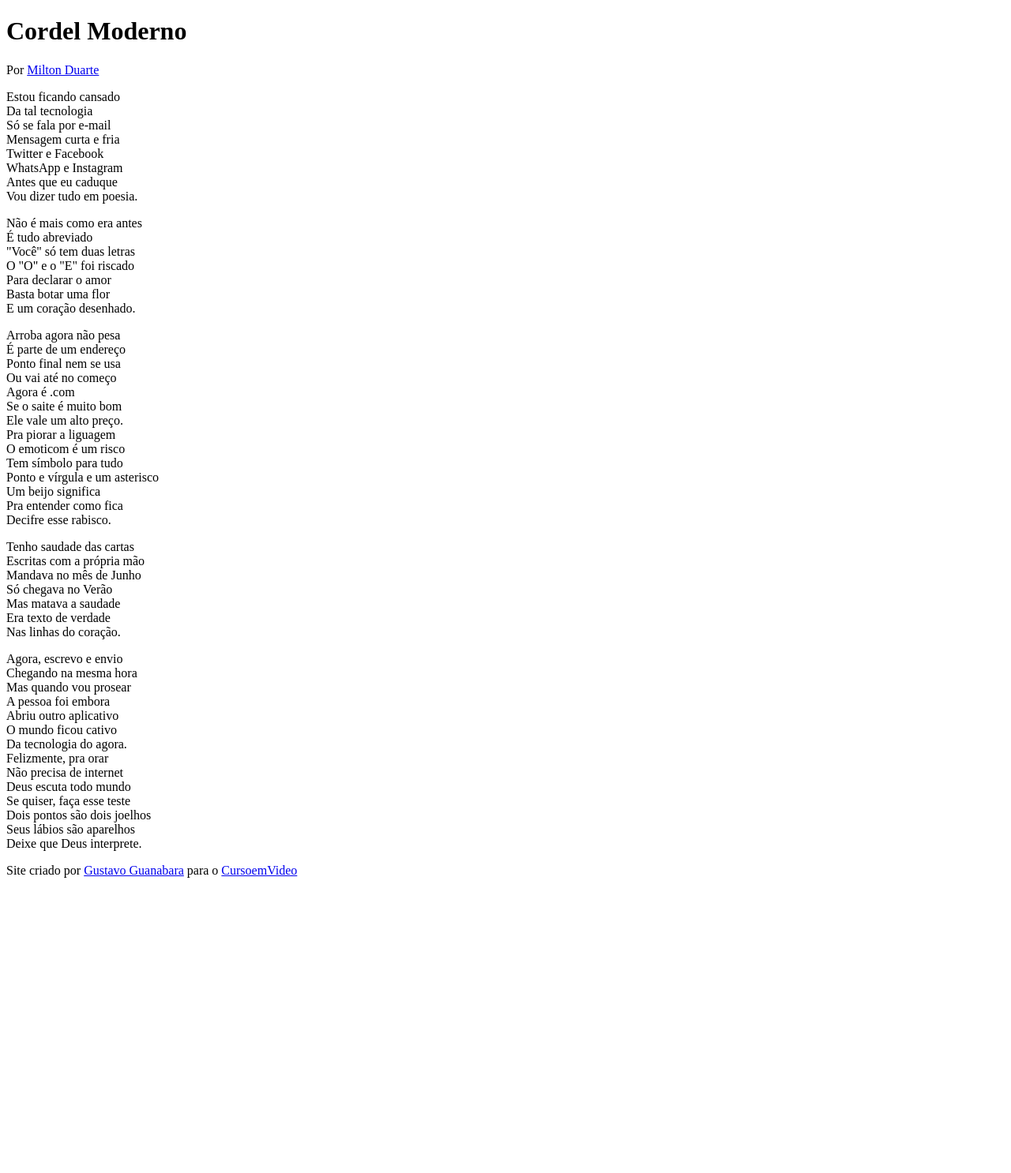
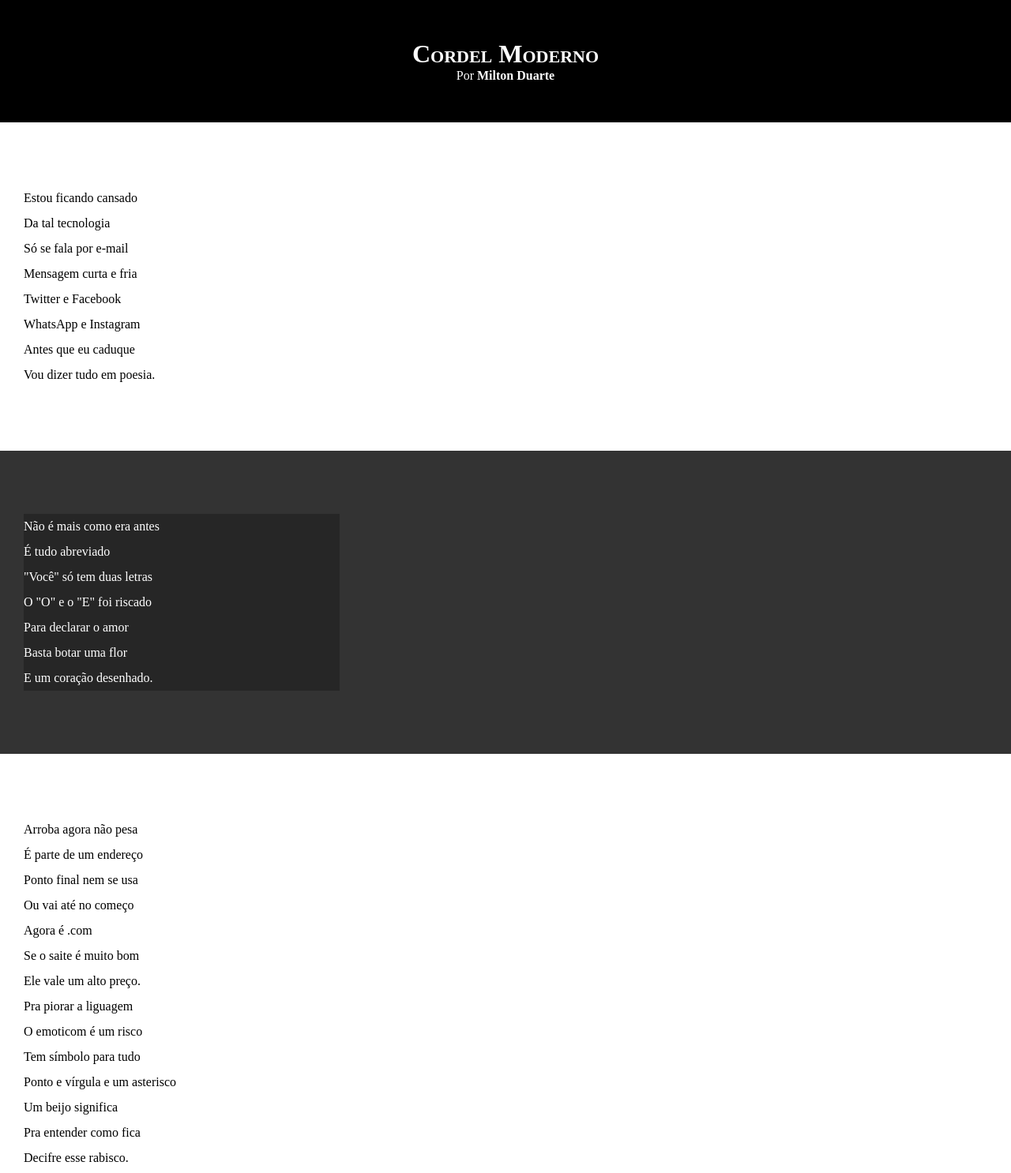
Before and after one commit to jonilson-luis/html-css, a plain HTML site: page desafios/d012/index.html in a window 1280 px wide. Shown: the top 1486 px of the page at 79% size. Before the commit the page ends 1128 px from the top, so only its background shows below. Drawn offline with Linux system fonts and the light colour scheme.

Commit message:
Atualizei o estilo dos textos e blocos

```diff
--- a/desafios/d012/estilo/style.css
+++ b/desafios/d012/estilo/style.css
@@ -1 +1,67 @@
 @charset "UTF-8";
+
+*{
+    margin: 0px;
+    padding: 0px;
+}
+
+html, body{
+    min-height: 100vh;
+    background-color: darkgrey;
+}
+
+header{
+    background-color: black;
+    color: white;
+    text-align: center;
+}
+
+header > h1{
+    padding-top: 50px;
+    /*text-transform: uppercase; Também torna as Letras Maiúsculas, no entanto diferente do font-variant, as Iniciais não são afetadas(ou seja tem a altura das demais)*/
+    font-variant: small-caps;
+}
+
+header > p{
+    padding-bottom: 50px;
+}
+
+header a, footer a{
+    color: white;
+    text-decoration: none;
+    font-weight: bolder;
+}
+
+header a:hover, footer a:hover{
+    text-decoration: underline;
+}
+
+section{
+    padding-top: 10vh;
+    padding-bottom: 10vh;
+    padding-left: 30px;
+    line-height: 2em;
+
+}
+
+section.normal{
+    background-color: white;
+    color: black;
+}
+
+section.imagem{
+    background-color: rgb(51, 51, 51);
+    color: white;
+}
+
+section.imagem > p{
+    background-color: rgba(0, 0, 0, 0.253);
+    width: 400px;
+}
+
+footer{
+    background-color: black;
+    color: white;
+    text-align: center;
+    padding: 10px;
+}
--- a/desafios/d012/index.html
+++ b/desafios/d012/index.html
@@ -9,10 +9,10 @@
 <body>
     <header>
         <h1>Cordel Moderno</h1>
-        <p>Por <a href="https://recantodasletras.com.br">Milton Duarte</a></p>
+        <p>Por <a href="https://recantodasletras.com.br" target="_blank">Milton Duarte</a></p>
     </header>
 
-    <section>
+    <section class="normal">
         <p>
             Estou ficando cansado <br>
             Da tal tecnologia <br>
@@ -25,7 +25,7 @@
         </p>
     </section>
 
-    <section>
+    <section class="imagem">
         <p>
             Não é mais como era antes <br>
             É tudo abreviado <br>
@@ -37,7 +37,7 @@
         </p>
     </section>
 
-    <section>
+    <section class="normal">
         <p>
             Arroba agora não pesa <br>
             É parte de um endereço <br>
@@ -56,7 +56,7 @@
         </p>
     </section>
 
-    <section>
+    <section class="imagem">
         <p>
             Tenho saudade das cartas <br>
             Escritas com a própria mão <br>
@@ -68,7 +68,7 @@
         </p>
     </section>
 
-    <section>
+    <section class="normal">
         <p>
             Agora, escrevo e envio <br>
             Chegando na mesma hora <br>
@@ -76,7 +76,10 @@
             A pessoa foi embora <br>
             Abriu outro aplicativo <br>
             O mundo ficou cativo <br>
-            Da tecnologia do agora. <br>
+            Da tecnologia do agora.
+        </p>
+
+        <p>
             Felizmente, pra orar <br>
             Não precisa de internet <br>
             Deus escuta todo mundo <br>
```
